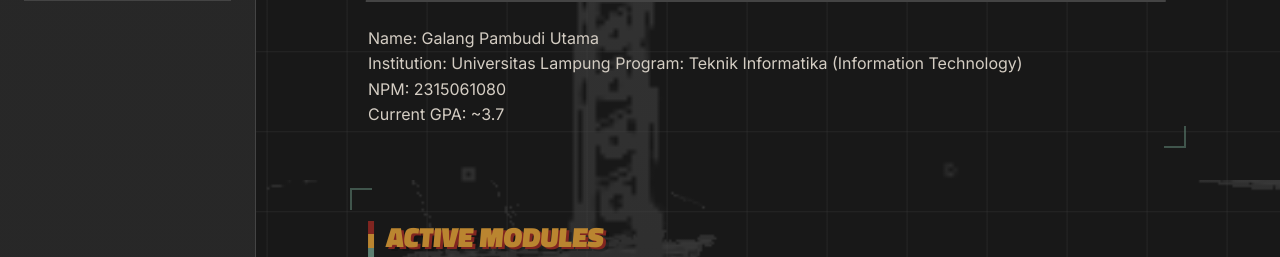
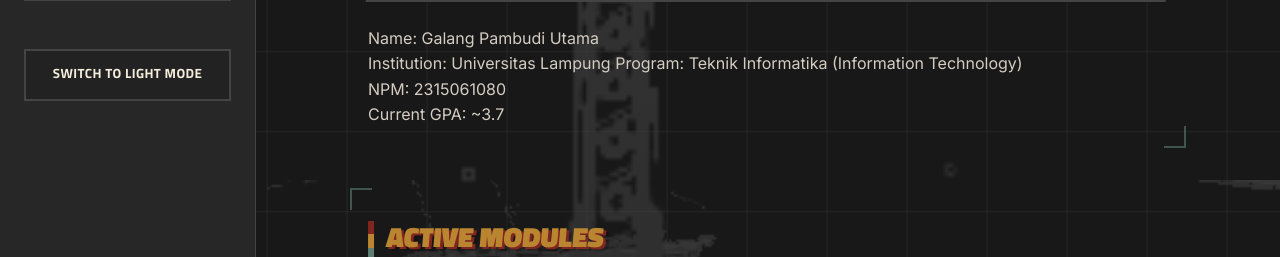
Before and after one commit to hino89/Praktikum-PW, a PHP site: page / in a window 1280 px wide. Shown: the part 860-1117 px from the top of the page. Run offline with PHP 8.4, Linux system fonts and the light colour scheme; grey boxes labelled with a size stand in for pictures from a placeholder-image service; some libraries are stand-ins or nearby versions.

Commit message:
added html and css for light/dark mode toggle, under sidebar sections, also hide the sidebar y-overflow

```diff
--- a/Modul 1/index.html
+++ b/Modul 1/index.html
@@ -50,6 +50,9 @@
                 <li><a href="#footer">Footer</a></li>
             </ul>
         </div>
+        <button id="theme-toggle" class="sidebar-button">
+            SWITCH TO LIGHT MODE
+        </button>
     </nav>
 
     <main id="main-content">
--- a/Modul 1/style.css
+++ b/Modul 1/style.css
@@ -32,7 +32,7 @@ body {
     flex-direction: column;
     align-items: center;
     gap: 24px;
-    overflow-y: auto;
+    overflow-y: hidden;
 
     background-image: linear-gradient(to bottom, #272727, #282828);
 }
@@ -836,3 +836,53 @@ body {
     to   { transform: rotate(360deg); }
 }
 /*=================================================================*/
+
+
+.sidebar-button {
+    background: none;
+    cursor: pointer;
+
+    width: 100%;
+    margin-top: 24px;
+    box-sizing: border-box;
+    text-decoration: none;
+    color: #f5eddc;
+
+    background-color: #222222;
+    border: 2px solid #444444;
+
+    display: block;
+    padding: 0.75rem;
+    transition: background-color 0.2s;
+    font-family: 'Titillium Web', sans-serif;
+    text-transform: uppercase;
+    font-weight: 700;
+    letter-spacing: 0.03em;
+    text-align: center;
+
+    position: relative;
+    padding-bottom: 1rem;
+}
+
+.sidebar-button:hover {
+    background-color: #444444;
+}
+
+.sidebar-button::after {
+    content: '';
+    position: absolute;
+    bottom: 0.5rem;
+    left: 10%;
+    width: 80%;
+    height: 2px;
+    background: linear-gradient(to right,
+        #802520 33.3%,
+        #BA8530 33.3% 66.6%,
+        #5c7f71 66.6% 100%);
+    transform: scaleX(0);
+    transition: transform 0.3s cubic-bezier(0.25, 1, 0.5, 1);
+}
+
+.sidebar-button:hover::after {
+    transform: scaleX(1);
+}
```
